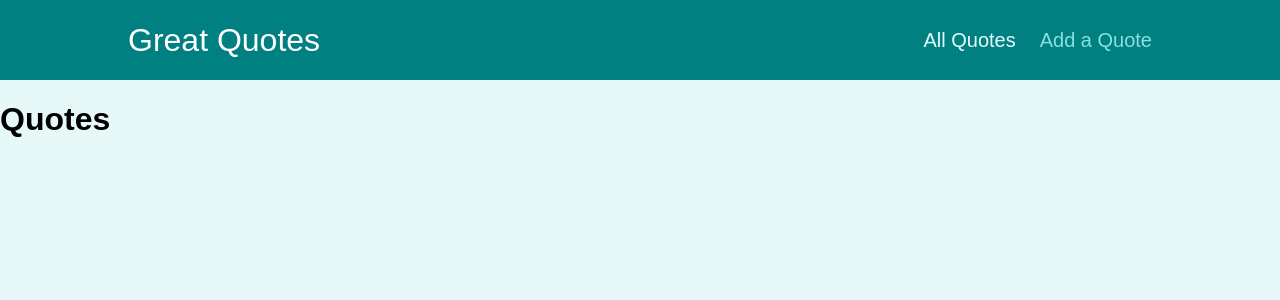
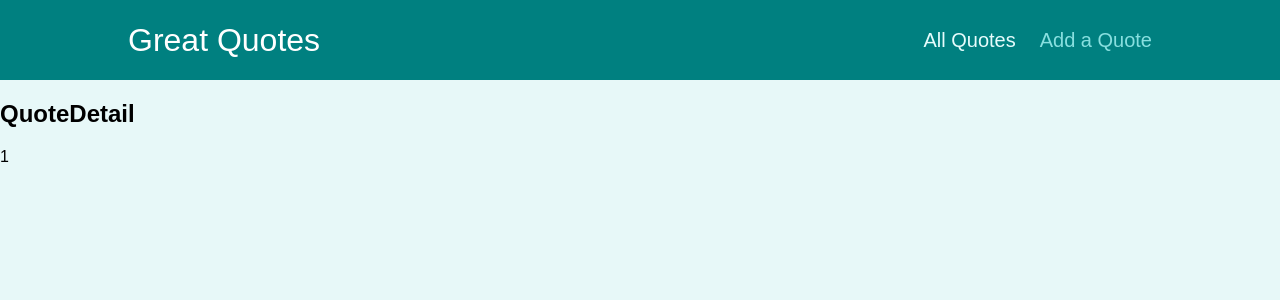
Before and after one commit to lucasdreher/react-complete-guide-09-time-to-practice-starting-code, a React (Create React App) app: page /quotes/1 in a window 1280 px wide. Shown: the top 300 px of the page. Built offline with nearby package versions, Linux system fonts and the light colour scheme; the HTML template or start-up script is replaced by a standard one.

Commit message:
Quote Detail page

```diff
--- a/src/App.js
+++ b/src/App.js
@@ -1,8 +1,10 @@
 import { Fragment } from 'react';
 import { Route, Switch, Redirect } from 'react-router-dom';
+
 import MainNavigation from './components/layout/MainNavigation';
 import Welcome from './components/layout/pages/Welcome';
 import Quotes from './components/layout/pages/Quotes';
+import QuoteDetail from './components/layout/pages/QuoteDetail';
 import NewQuote from './components/layout/pages/NewQuote';
 
 function App() {
@@ -17,8 +19,11 @@ function App() {
 					<Route path="/welcome">
 						<Welcome />
 					</Route>
-					<Route path="/quotes">
+					<Route path="/quotes" exact>
 						<Quotes />
+					</Route>
+					<Route path="/quotes/:quoteId">
+						<QuoteDetail />
 					</Route>
 					<Route path="/new-quote">
 						<NewQuote />
--- /dev/null
+++ b/src/components/layout/pages/QuoteDetail.js
@@ -0,0 +1,16 @@
+import { useParams } from 'react-router-dom';
+
+const QuoteDetail = () => {
+	const params = useParams();
+
+	console.log(params);
+
+	return (
+		<section>
+			<h1>QuoteDetail</h1>
+			<p>{params.quoteId}</p>
+		</section>
+	);
+};
+
+export default QuoteDetail;
```
